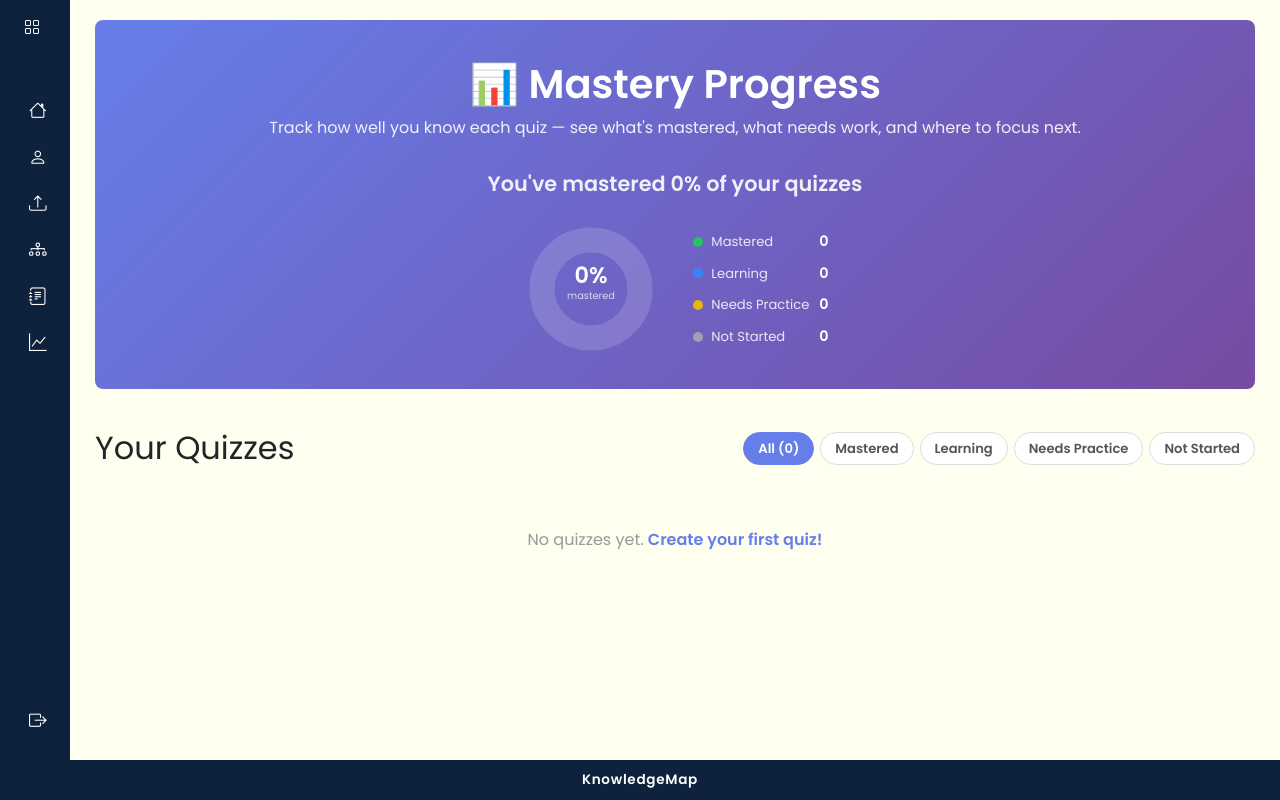
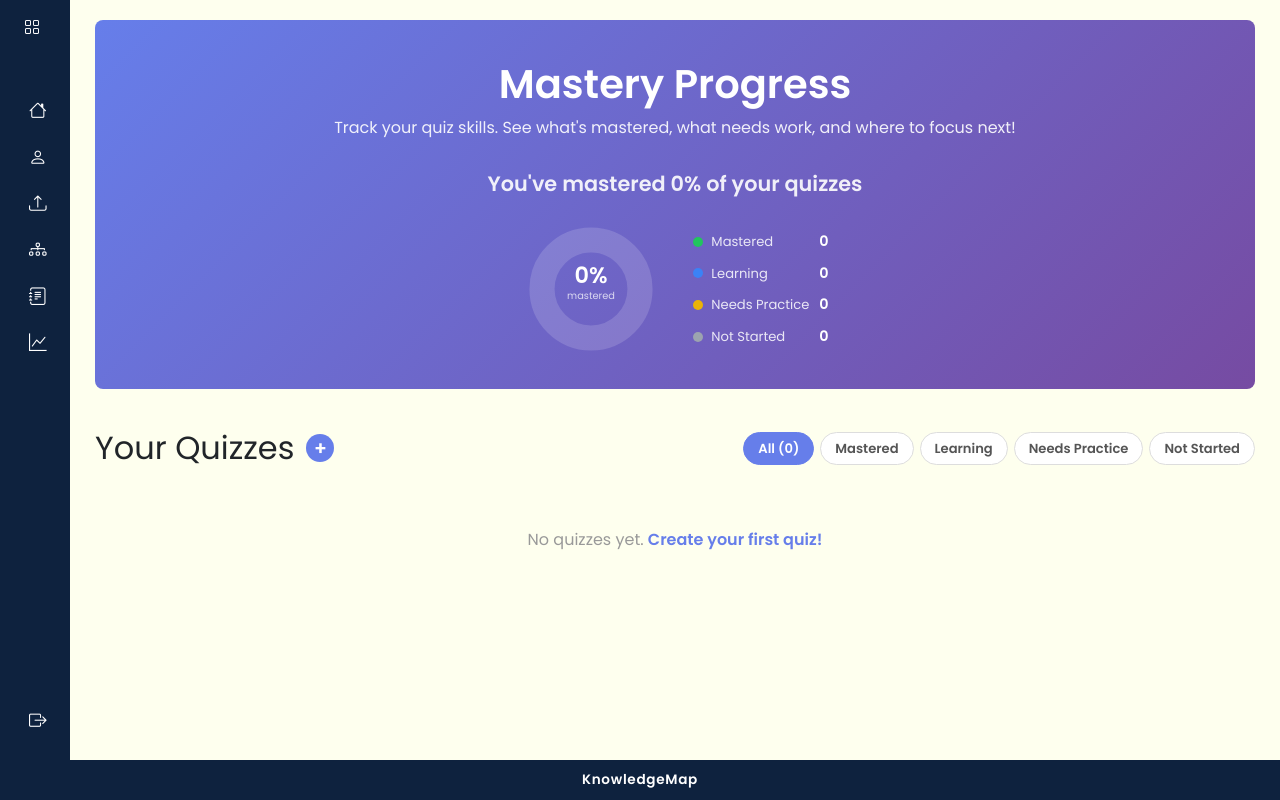
Before and after one commit to CS4300-CS5300-SP26/dev5_cust3, a Django app: page /progress/ in a window 1280 px wide. Run offline with Django 4.2, Linux system fonts and the light colour scheme; the visitor is signed in with stand-in values (Sample User, id 1); data that the repository does not hold is empty; parts of the project's set-up code (start-up, migrations or seed data) failed here and were passed over.

Commit message:
add generate quiz button

```diff
--- a/knowledge_map/knowledge_app/templates/knowledge_app/progress.html
+++ b/knowledge_map/knowledge_app/templates/knowledge_app/progress.html
@@ -5,8 +5,8 @@
 
     <!-- Hero Section (matches quiz-hero exactly) -->
     <section class="progress-hero">
-        <h1>📊 Mastery Progress</h1>
-        <p>Track how well you know each quiz — see what's mastered, what needs work, and where to focus next.</p>
+        <h1>Mastery Progress</h1>
+        <p>Track your quiz skills. See what's mastered, what needs work, and where to focus next!</p>
         <p style="font-size: 1.3em; font-weight: 700; margin: 0 0 20px;">
             You've mastered {{ mastery_pct }}% of your quizzes
         </p>
@@ -34,7 +34,10 @@
     <!-- Quiz Mastery List -->
     <section class="quiz-list">
         <div class="list-header">
-            <h2>Your Quizzes</h2>
+            <div style="display: flex; align-items: center; gap: 12px;">
+                <h2>Your Quizzes</h2>
+                <a href="{% url 'quizzes' %}" style="background: #667eea; color: white; border-radius: 50%; width: 28px; height: 28px; display: flex; align-items: center; justify-content: center; text-decoration: none; font-size: 1.2em; font-weight: 700; line-height: 1; flex-shrink: 0;" title="Create new quiz">+</a>
+            </div>
             <!-- Filter tabs -->
             <div class="filter-tabs">
                 <button class="tab-btn active" data-filter="all">All ({{ total }})</button>
```
